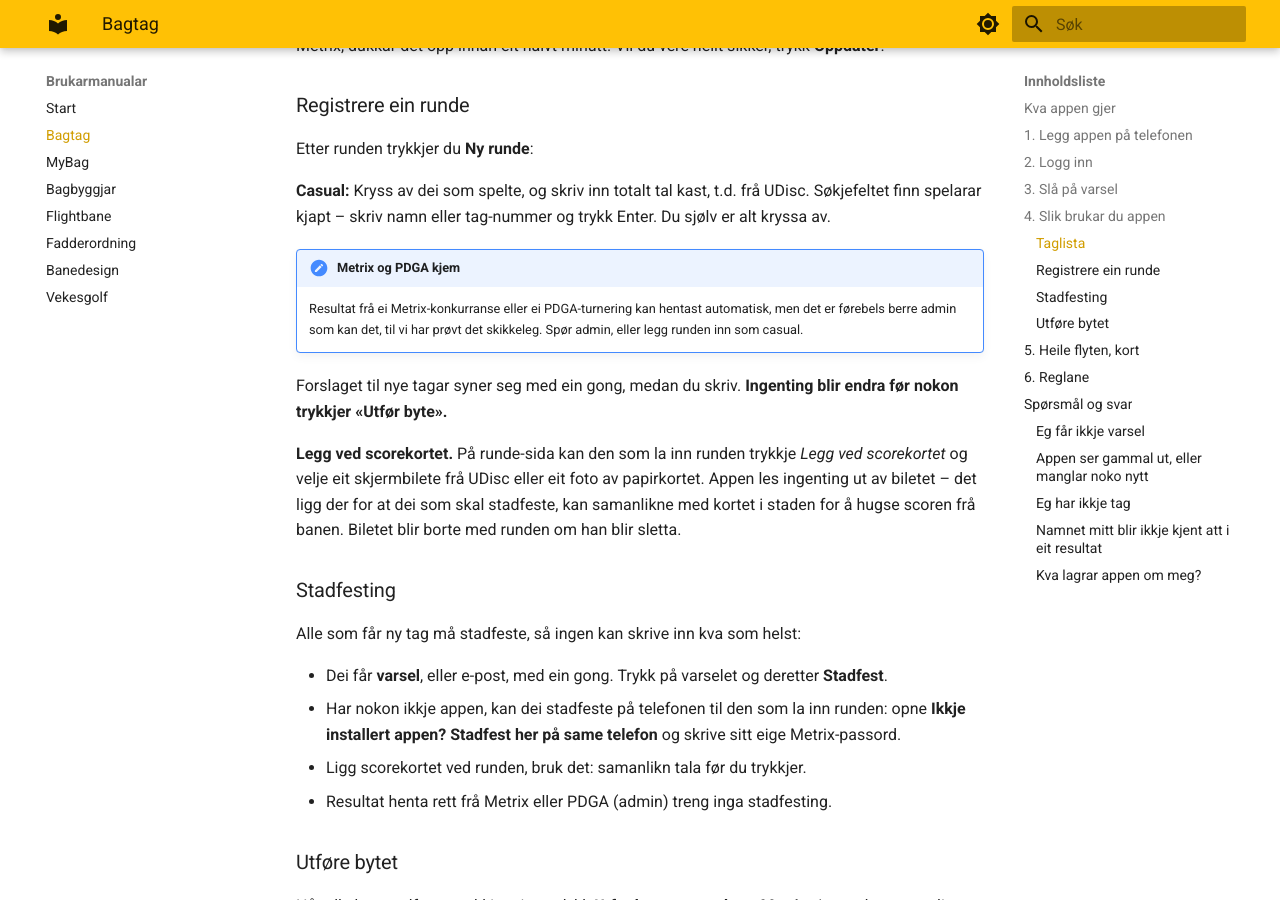
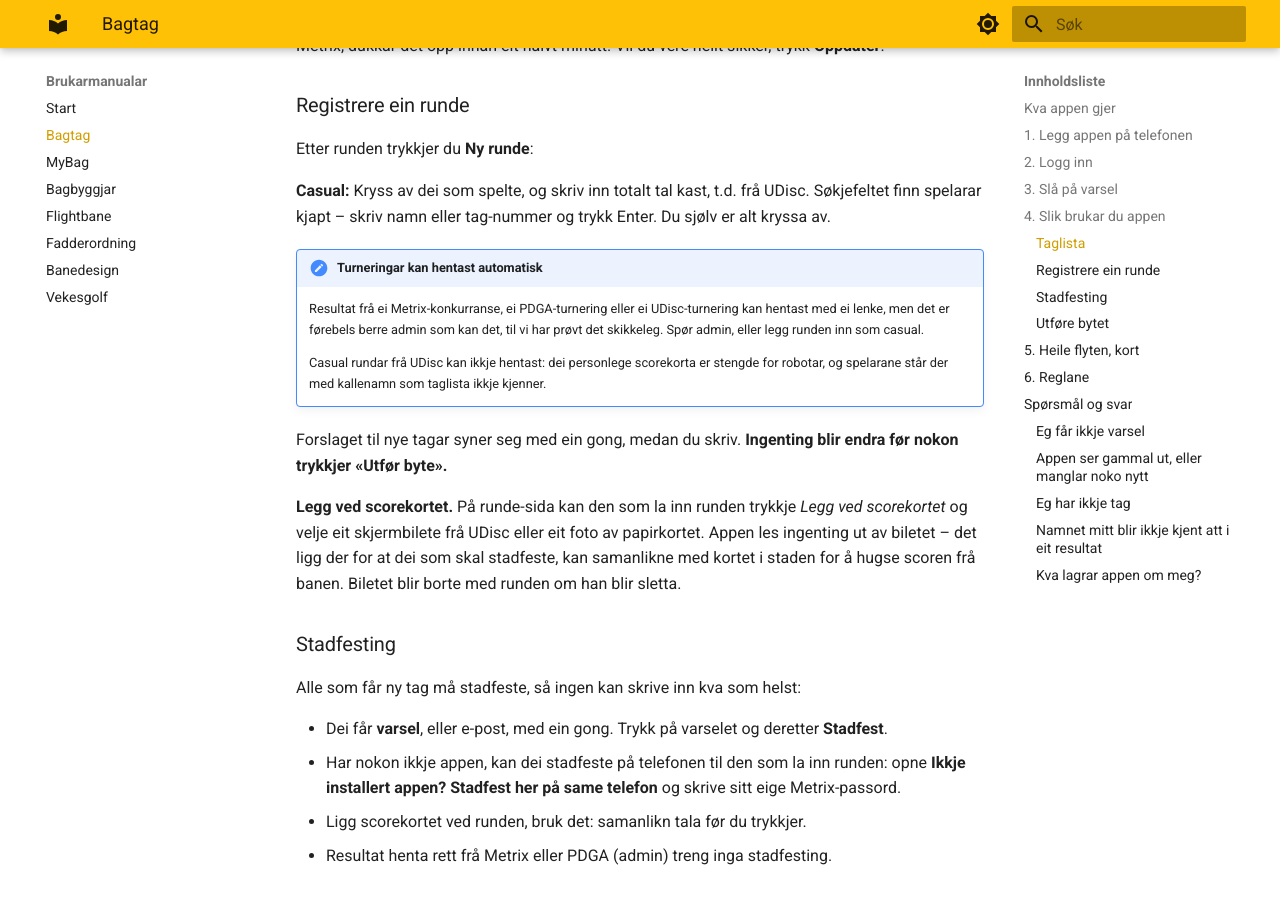
Before and after one commit to hanses89/manuals, an MkDocs documentation site: the page built from docs/bagtag.md, in a window 1280 px wide and 900 px high, scrolled down 2085 px. Built offline with MkDocs 1.6.1 and Material for MkDocs 9.7.7, drawn with Linux system fonts in a browser that asks for light colours.

Commit message:
manual: sync from bagtag.kvamdgs.no @ 1653e1f56f358ce2a9bc8bfb25a57ade17bdb9be

```diff
--- a/docs/bagtag.md
+++ b/docs/bagtag.md
@@ -103,10 +103,15 @@ Etter runden trykkjer du **Ny runde**:
 UDisc. Søkjefeltet finn spelarar kjapt – skriv namn eller tag-nummer og trykk
 Enter. Du sjølv er alt kryssa av.
 
-!!! note "Metrix og PDGA kjem"
-    Resultat frå ei Metrix-konkurranse eller ei PDGA-turnering kan hentast
-    automatisk, men det er førebels berre admin som kan det, til vi har prøvt
-    det skikkeleg. Spør admin, eller legg runden inn som casual.
+!!! note "Turneringar kan hentast automatisk"
+    Resultat frå ei Metrix-konkurranse, ei PDGA-turnering eller ei
+    UDisc-turnering kan hentast med ei lenke, men det er førebels berre admin
+    som kan det, til vi har prøvt det skikkeleg. Spør admin, eller legg runden
+    inn som casual.
+
+    Casual rundar frå UDisc kan ikkje hentast: dei personlege scorekorta er
+    stengde for robotar, og spelarane står der med kallenamn som taglista ikkje
+    kjenner.
 
 Forslaget til nye tagar syner seg med ein gong, medan du skriv. **Ingenting blir
 endra før nokon trykkjer «Utfør byte».**
```
